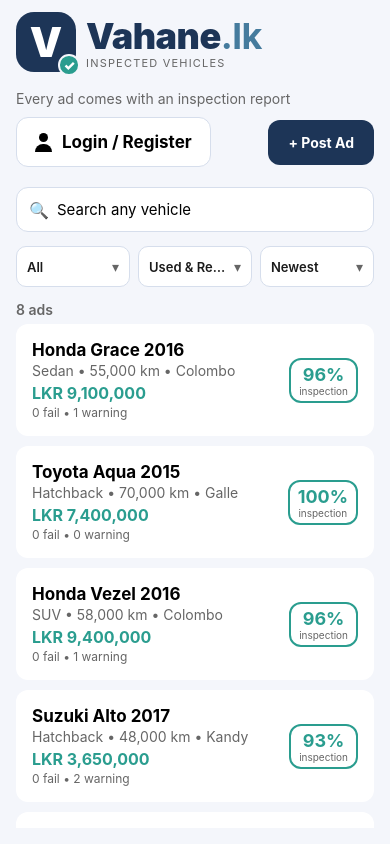
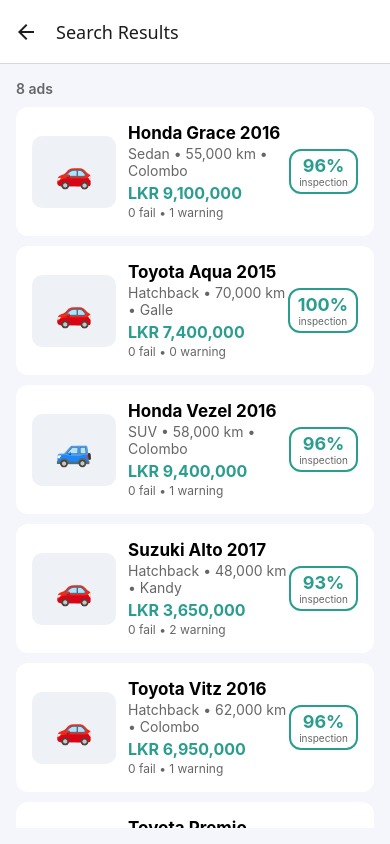
Before and after one commit to suleka-dissanayake/vahane-lk, a React Native app: screen /SearchResults in a window 390 px wide. Built offline with nearby package versions, Linux system fonts and the light colour scheme.

Commit message:
implemented search button with separate page results

```diff
--- a/App.jsx
+++ b/App.jsx
@@ -9,6 +9,7 @@ import AuthScreen from './src/screens/AuthScreen';
 import PostAdScreen from './src/screens/PostAdScreen';
 import InspectionFormScreen from './src/screens/InspectionFormScreen';
 import MyAdsScreen from './src/screens/MyAdsScreen';
+import SearchResultsScreen from './src/screens/SearchResultsScreen';
 import ProfileScreen from './src/screens/ProfileScreen';
 import PriceGuideScreen from './src/screens/PriceGuideScreen';
 import ModelDetailScreen from './src/screens/ModelDetailScreen';
@@ -33,6 +34,7 @@ function Root() {
         <Stack.Screen name="PostAd" component={PostAdScreen} options={{ title: 'Post an Ad' }} />
         <Stack.Screen name="InspectionForm" component={InspectionFormScreen} options={{ title: 'Inspection Report' }} />
         <Stack.Screen name="MyAds" component={MyAdsScreen} options={{ title: 'My Ads' }} />
+        <Stack.Screen name="SearchResults" component={SearchResultsScreen} options={{ title: 'Search Results' }} />
         <Stack.Screen name="Profile" component={ProfileScreen} options={{ title: 'My Profile' }} />
         <Stack.Screen name="PriceGuide" component={PriceGuideScreen} options={{ title: 'Price Guide' }} />
         <Stack.Screen name="ModelDetail" component={ModelDetailScreen} options={{ title: 'Model Overview' }} />
--- a/src/components/ListingCard.jsx
+++ b/src/components/ListingCard.jsx
@@ -1,15 +1,36 @@
-import React from 'react';
-import { View, Text, TouchableOpacity, StyleSheet } from 'react-native';
+import React, { useEffect, useState } from 'react';
+import { View, Text, Image, TouchableOpacity, StyleSheet } from 'react-native';
 import ScoreBadge from './ScoreBadge';
 import { formatLKR, formatKm } from '../utils/format';
 import { countStatus } from '../utils/report';
+import { getAttachmentData } from '../utils/storage';
 import { colors } from '../theme';
 
-export default function ListingCard({ listing, onPress }) {
+const ICONS = { car: '🚗', sedan: '🚗', hatchback: '🚗', suv: '🚙', van: '🚐', lorry: '🚚', truck: '🛻', pickup: '🛻', motorcycle: '🏍️', threewheel: '🛺' };
+
+// showPhoto: small vehicle photo box on the left (used on the search results page)
+export default function ListingCard({ listing, onPress, showPhoto }) {
   const w = countStatus(listing.report.results, 'Warning');
   const f = countStatus(listing.report.results, 'Fail');
+  const [photo, setPhoto] = useState(null);
+
+  useEffect(() => {
+    let alive = true;
+    if (showPhoto && listing.photoId) getAttachmentData(listing.photoId).then((d) => alive && setPhoto(d));
+    return () => { alive = false; };
+  }, [showPhoto, listing.photoId]);
+
   return (
     <TouchableOpacity style={styles.card} onPress={onPress}>
+      {showPhoto && (
+        photo ? (
+          <Image source={{ uri: photo }} style={styles.photo} />
+        ) : (
+          <View style={[styles.photo, styles.placeholder]}>
+            <Text style={{ fontSize: 30 }}>{ICONS[String(listing.category).toLowerCase()] || '🚗'}</Text>
+          </View>
+        )
+      )}
       <View style={{ flex: 1 }}>
         <Text style={styles.title}>
           {listing.make} {listing.model} {listing.year}
@@ -29,6 +50,8 @@ export default function ListingCard({ listing, onPress }) {
 
 const styles = StyleSheet.create({
   card: { flexDirection: 'row', alignItems: 'center', backgroundColor: colors.card, padding: 16, borderRadius: 12, marginBottom: 10, elevation: 2 },
+  photo: { width: 84, height: 72, borderRadius: 10, marginRight: 12, backgroundColor: '#eef1f6' },
+  placeholder: { alignItems: 'center', justifyContent: 'center' },
   title: { fontSize: 17, fontWeight: 'bold' },
   meta: { color: colors.muted, marginTop: 2 },
   price: { color: colors.pass, fontWeight: '700', fontSize: 16, marginTop: 4 },
--- a/src/screens/HomeScreen.jsx
+++ b/src/screens/HomeScreen.jsx
@@ -8,6 +8,7 @@ import cars from '../data/carModels.json';
 import ListingCard from '../components/ListingCard';
 import Dropdown from '../components/Dropdown';
 import Logo from '../components/Logo';
+import { filterListings } from '../utils/search';
 import { colors } from '../theme';
 
 const TYPE_OPTIONS = [
@@ -31,17 +32,6 @@ const SORT_OPTIONS = [
   { label: 'Price: High to Low', value: 'priceHigh' },
   { label: 'Best inspection', value: 'inspection' },
 ];
-
-// Maps the dropdown's vehicle type to the category stored on each listing
-const TYPE_CATEGORIES = {
-  car: ['sedan', 'hatchback', 'car'],
-  suv: ['suv'],
-  van: ['van'],
-  lorry: ['lorry'],
-  motorcycle: ['motorcycle'],
-  threewheel: ['threewheel', 'three-wheel', 'three wheel'],
-  pickup: ['truck', 'pickup'],
-};
 
 function PersonIcon() {
   return (
@@ -80,19 +70,9 @@ export default function HomeScreen({ navigation }) {
       }).slice(0, 5)
     : [];
 
-  const shown = listings
-    .filter((l) => {
-      const text = `${l.make} ${l.model} ${l.year} ${l.district}`.toLowerCase();
-      const typeOk = type === 'all' || TYPE_CATEGORIES[type].includes(String(l.category).toLowerCase());
-      const conditionOk = condition === 'all' || (l.condition || 'Used') === condition;
-      return typeOk && conditionOk && terms.every((t) => text.includes(t));
-    })
-    .sort((a, b) => {
-      if (sort === 'priceLow') return a.price - b.price;
-      if (sort === 'priceHigh') return b.price - a.price;
-      if (sort === 'inspection') return b.report.score - a.report.score;
-      return b.postedDate.localeCompare(a.postedDate);
-    });
+  const shown = filterListings(listings, { type, condition, sort });
+
+  const search = () => navigation.navigate('SearchResults', { query: query.trim(), type, condition, sort });
 
   return (
     <View style={[styles.container, { paddingTop: insets.top + 12 }]}>
@@ -135,12 +115,17 @@ export default function HomeScreen({ navigation }) {
           placeholder="Search any vehicle"
           value={query}
           onChangeText={setQuery}
+          onSubmitEditing={search}
+          returnKeyType="search"
         />
         {query.length > 0 && (
           <TouchableOpacity onPress={() => setQuery('')}>
             <Text style={styles.clear}>✕</Text>
           </TouchableOpacity>
         )}
+        <TouchableOpacity style={styles.searchBtn} onPress={search}>
+          <Text style={styles.searchBtnText}>Search</Text>
+        </TouchableOpacity>
       </View>
 
       {suggestions.length > 0 && (
@@ -159,9 +144,7 @@ export default function HomeScreen({ navigation }) {
         <Dropdown options={SORT_OPTIONS} value={sort} onChange={setSort} />
       </View>
 
-      <Text style={styles.count}>
-        {q ? `${shown.length} ad${shown.length === 1 ? '' : 's'} for “${query.trim()}”` : `${shown.length} ads`}
-      </Text>
+      <Text style={styles.count}>{shown.length} ads</Text>
 
       <FlatList
         data={shown}
@@ -169,7 +152,7 @@ export default function HomeScreen({ navigation }) {
         keyExtractor={(i) => i.id}
         ListEmptyComponent={
           <Text style={styles.empty}>
-            No ads found{q ? ` for “${query.trim()}”. Try another model or clear the search.` : ''}
+            No ads found. Try changing the filters.
           </Text>
         }
         renderItem={({ item }) => (
@@ -196,8 +179,10 @@ const styles = StyleSheet.create({
   actions: { flexDirection: 'row', alignItems: 'center', justifyContent: 'space-between', marginTop: 4, marginBottom: 20 },
   accountBtn: { flexDirection: 'row', alignItems: 'center', backgroundColor: '#fff', borderWidth: 1, borderColor: '#d6deec', paddingVertical: 14, paddingHorizontal: 18, borderRadius: 12 },
   accountText: { color: '#000', fontWeight: '700', fontSize: 17 },
-  searchBox: { flexDirection: 'row', alignItems: 'center', backgroundColor: '#fff', borderRadius: 12, paddingHorizontal: 12, marginBottom: 14, borderWidth: 1, borderColor: '#d6deec' },
+  searchBox: { flexDirection: 'row', alignItems: 'center', backgroundColor: '#fff', borderRadius: 12, paddingHorizontal: 8, paddingLeft: 12, paddingVertical: 4, marginBottom: 14, borderWidth: 1, borderColor: '#d6deec' },
   searchInput: { flex: 1, paddingVertical: 12, paddingHorizontal: 8, fontSize: 15 },
+  searchBtn: { backgroundColor: colors.primary, paddingVertical: 9, paddingHorizontal: 16, borderRadius: 9, marginLeft: 6 },
+  searchBtnText: { color: '#fff', fontWeight: '700' },
   clear: { color: colors.muted, fontSize: 16, padding: 4 },
   row: { flexDirection: 'row', flexWrap: 'wrap', marginBottom: 6 },
   suggest: { paddingHorizontal: 12, paddingVertical: 6, backgroundColor: '#e8eef7', borderRadius: 16, marginRight: 8, marginBottom: 6, borderWidth: 1, borderColor: '#c9d6ea' },
--- a/src/screens/InspectionFormScreen.jsx
+++ b/src/screens/InspectionFormScreen.jsx
@@ -11,7 +11,7 @@ import { colors } from '../theme';
 
 export default function InspectionFormScreen({ route, navigation }) {
   const { user } = useAuth();
-  const { details } = route.params;
+  const { details, photo } = route.params;
   const condition = details.condition === 'Reconditioned' ? 'Reconditioned' : 'Used';
   const sections = getChecklist(condition);
   const total = totalItems(condition);
@@ -92,11 +92,13 @@ export default function InspectionFormScreen({ route, navigation }) {
     };
     const attMeta = attachments.map(({ dataUri, ...meta }) => meta);
     listing.attachments = attMeta;
+    if (photo) listing.photoId = photo.id;
     try {
       for (const a of attachments) await saveAttachmentData(a.id, a.dataUri);
+      if (photo) await saveAttachmentData(photo.id, photo.dataUri);
       await addListing(listing);
     } catch (e) {
-      await removeAttachments(attMeta);
+      await removeAttachments([...attMeta, ...(photo ? [{ id: photo.id }] : [])]);
       return notify('Could not save', 'Device storage is full. Remove some attached files and try again.');
     }
     await clearDraft();
--- a/src/screens/PostAdScreen.jsx
+++ b/src/screens/PostAdScreen.jsx
@@ -1,10 +1,11 @@
 import React, { useEffect, useState } from 'react';
-import { View, Text, TextInput, TouchableOpacity, ScrollView, StyleSheet } from 'react-native';
+import { View, Text, TextInput, TouchableOpacity, ScrollView, Image, Platform, StyleSheet } from 'react-native';
 import { useAuth } from '../context/AuthContext';
 import cars from '../data/carModels.json';
 import { formatM } from '../utils/format';
 import { notify } from '../utils/alert';
 import Dropdown from '../components/Dropdown';
+import { pickPhoto, takePhoto } from '../utils/files';
 import { colors } from '../theme';
 
 const CONDITIONS = ['Used', 'Reconditioned'];
@@ -49,6 +50,7 @@ export default function PostAdScreen({ route, navigation }) {
   const [district, setDistrict] = useState('');
   const [phone, setPhone] = useState(user?.phone || '');
   const [description, setDescription] = useState('');
+  const [photo, setPhoto] = useState(null);
   // Reconditioned only
   const [country, setCountry] = useState('');
   const [grade, setGrade] = useState('');
@@ -84,6 +86,7 @@ export default function PostAdScreen({ route, navigation }) {
     if (!description.trim()) return notify('Enter a description');
 
     navigation.navigate('InspectionForm', {
+      photo,
       details: {
         carModelId: known ? known.id : null,
         condition,
@@ -148,6 +151,26 @@ export default function PostAdScreen({ route, navigation }) {
           <Text style={styles.label}>Description</Text>
           <TextInput style={[styles.input, { height: 80, textAlignVertical: 'top' }]} multiline value={description} onChangeText={setDescription} />
 
+          <Text style={styles.label}>Vehicle photo (optional)</Text>
+          <View style={styles.row}>
+            <TouchableOpacity style={styles.chip} onPress={async () => { const f = await pickPhoto(); if (f) setPhoto(f); }}>
+              <Text>🖼️ Choose photo</Text>
+            </TouchableOpacity>
+            {Platform.OS !== 'web' && (
+              <TouchableOpacity style={styles.chip} onPress={async () => { const f = await takePhoto(); if (f) setPhoto(f); }}>
+                <Text>📷 Camera</Text>
+              </TouchableOpacity>
+            )}
+          </View>
+          {photo && (
+            <View style={styles.photoRow}>
+              <Image source={{ uri: photo.dataUri }} style={styles.photo} />
+              <TouchableOpacity onPress={() => setPhoto(null)}>
+                <Text style={{ color: colors.fail, fontWeight: '600' }}>Remove</Text>
+              </TouchableOpacity>
+            </View>
+          )}
+
           <TouchableOpacity style={styles.btn} onPress={next}>
             <Text style={styles.btnText}>Next: Inspection report</Text>
           </TouchableOpacity>
@@ -168,6 +191,8 @@ const styles = StyleSheet.create({
   row: { flexDirection: 'row', flexWrap: 'wrap' },
   chip: { paddingHorizontal: 14, paddingVertical: 8, backgroundColor: colors.chip, borderRadius: 20, marginRight: 8, marginBottom: 8 },
   chipOn: { backgroundColor: colors.primary },
+  photoRow: { flexDirection: 'row', alignItems: 'center', marginTop: 4 },
+  photo: { width: 96, height: 72, borderRadius: 10, marginRight: 14, backgroundColor: '#eee' },
   hint: { color: colors.accent, marginTop: 2 },
   btn: { backgroundColor: colors.primary, padding: 16, borderRadius: 12, marginTop: 24 },
   btnText: { color: '#fff', textAlign: 'center', fontWeight: '700', fontSize: 16 },
--- /dev/null
+++ b/src/screens/SearchResultsScreen.jsx
@@ -0,0 +1,46 @@
+import React, { useCallback, useState } from 'react';
+import { View, Text, FlatList, StyleSheet } from 'react-native';
+import { useFocusEffect } from '@react-navigation/native';
+import { getListings } from '../utils/storage';
+import { filterListings } from '../utils/search';
+import ListingCard from '../components/ListingCard';
+import { colors } from '../theme';
+
+export default function SearchResultsScreen({ route, navigation }) {
+  const { query = '', type = 'all', condition = 'all', sort = 'newest' } = route.params || {};
+  const [listings, setListings] = useState([]);
+
+  useFocusEffect(
+    useCallback(() => {
+      getListings().then(setListings);
+    }, [])
+  );
+
+  const shown = filterListings(listings, { query, type, condition, sort });
+  const q = query.trim();
+
+  return (
+    <View style={styles.container}>
+      <Text style={styles.count}>
+        {q ? `${shown.length} ad${shown.length === 1 ? '' : 's'} for “${q}”` : `${shown.length} ad${shown.length === 1 ? '' : 's'}`}
+      </Text>
+      <FlatList
+        data={shown}
+        keyExtractor={(i) => i.id}
+        contentContainerStyle={{ paddingBottom: 24 }}
+        ListEmptyComponent={
+          <Text style={styles.empty}>No ads found{q ? ` for “${q}”` : ''}. Try another model or change the filters.</Text>
+        }
+        renderItem={({ item }) => (
+          <ListingCard showPhoto listing={item} onPress={() => navigation.navigate('ListingDetail', { id: item.id })} />
+        )}
+      />
+    </View>
+  );
+}
+
+const styles = StyleSheet.create({
+  container: { flex: 1, padding: 16, backgroundColor: colors.bg },
+  count: { color: colors.muted, marginBottom: 10, fontWeight: '600' },
+  empty: { textAlign: 'center', marginTop: 30, color: colors.muted },
+});
--- /dev/null
+++ b/src/utils/search.js
@@ -0,0 +1,27 @@
+// Maps the vehicle type dropdown to the category stored on each listing
+export const TYPE_CATEGORIES = {
+  car: ['sedan', 'hatchback', 'car'],
+  suv: ['suv'],
+  van: ['van'],
+  lorry: ['lorry'],
+  motorcycle: ['motorcycle'],
+  threewheel: ['threewheel', 'three-wheel', 'three wheel'],
+  pickup: ['truck', 'pickup'],
+};
+
+export function filterListings(listings, { query = '', type = 'all', condition = 'all', sort = 'newest' }) {
+  const terms = query.trim().toLowerCase().split(/\s+/).filter(Boolean);
+  return listings
+    .filter((l) => {
+      const text = `${l.make} ${l.model} ${l.year} ${l.district}`.toLowerCase();
+      const typeOk = type === 'all' || TYPE_CATEGORIES[type].includes(String(l.category).toLowerCase());
+      const conditionOk = condition === 'all' || (l.condition || 'Used') === condition;
+      return typeOk && conditionOk && terms.every((t) => text.includes(t));
+    })
+    .sort((a, b) => {
+      if (sort === 'priceLow') return a.price - b.price;
+      if (sort === 'priceHigh') return b.price - a.price;
+      if (sort === 'inspection') return b.report.score - a.report.score;
+      return b.postedDate.localeCompare(a.postedDate);
+    });
+}
--- a/src/utils/storage.js
+++ b/src/utils/storage.js
@@ -50,6 +50,7 @@ export async function deleteListing(id) {
   const target = list.find((l) => l.id === id);
   await write(K.listings, list.filter((l) => l.id !== id));
   if (target && target.attachments && target.attachments.length) await removeAttachments(target.attachments);
+  if (target && target.photoId) await removeAttachments([{ id: target.photoId }]);
 }
 
 // ---- Attachments (report photos / PDFs), stored under their own keys ----
```
